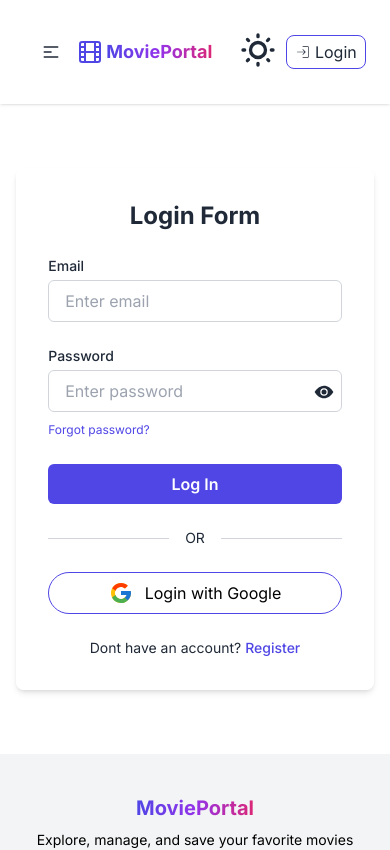
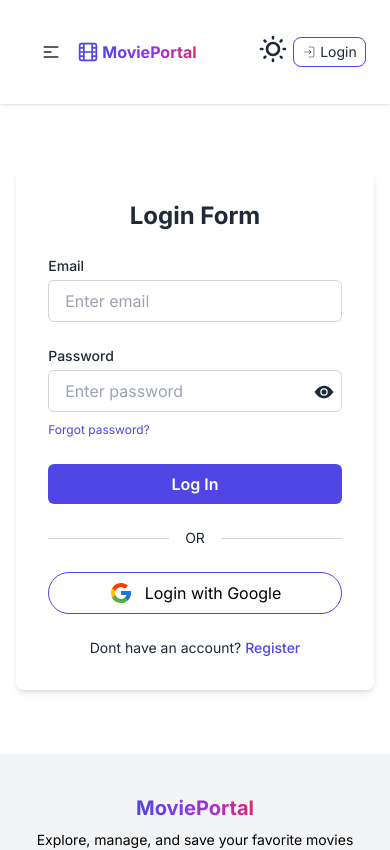
Before and after one commit to MukitHossen7/B10A10-Movie-Protal, a React (Vite) app: page /login in a window 390 px wide. Shown: the top 850 px of the page. Built offline with nearby package versions, Linux system fonts and the light colour scheme; no server answers.

Commit message:
navbar some problem slove

```diff
--- a/src/components/Footer/Footer.jsx
+++ b/src/components/Footer/Footer.jsx
@@ -14,7 +14,6 @@ const Footer = () => {
                   MoviePortal
                 </span>
               </h2>
-
               <p className="text-sm mt-2">
                 Explore, manage, and save your favorite movies effortlessly. A
                 hub for movie lovers.
--- a/src/components/Navbar/Navbar.jsx
+++ b/src/components/Navbar/Navbar.jsx
@@ -73,8 +73,8 @@ const Navbar = () => {
             </ul>
           </div>
           <Link to="/" className="flex items-center space-x-1 lg:space-x-2">
-            <FiFilm className=" h-6 w-6 lg:h-8 lg:w-8 text-indigo-600" />
-            <span className="text-lg lg:text-2xl font-bold bg-clip-text text-transparent bg-gradient-to-r from-indigo-600 via-purple-600 to-pink-600">
+            <FiFilm className=" h-5 w-5 lg:h-8 lg:w-8 text-indigo-600" />
+            <span className="text-base lg:text-2xl font-bold bg-clip-text text-transparent bg-gradient-to-r from-indigo-600 via-purple-600 to-pink-600">
               MoviePortal
             </span>
           </Link>
@@ -92,10 +92,11 @@ const Navbar = () => {
             )}
           </ul>
         </div>
-        <div className="navbar-end gap-2">
-          <div className="text-xs">
+        <div className="navbar-end gap-1 lg:gap-2 items-center">
+          <div className="">
             <ThemeControl />
           </div>
+          <div>
             {user ? (
               <div className="flex items-center gap-1 lg:gap-4">
                 <div className="tooltip" data-tip={`${user?.displayName}`}>
@@ -106,7 +107,7 @@ const Navbar = () => {
                 </div>
                 <button
                   onClick={handleLogOut}
-                className="py-1 px-2 lg:px-2 border border-indigo-600 rounded-lg text-base lg:text-lg flex items-center gap-1"
+                  className="py-1 px-2 lg:px-2 border border-indigo-600 rounded-lg text-sm lg:text-lg flex items-center gap-1"
                 >
                   <CiLogout />
                   Logout
@@ -116,7 +117,7 @@ const Navbar = () => {
               <div className="flex items-center gap-1 lg:gap-4">
                 <Link
                   to="/login"
-                className="py-1 px-2 lg:px-2 border border-indigo-600 rounded-lg text-base lg:text-lg flex items-center gap-1"
+                  className="py-1 px-2 lg:px-2 border border-indigo-600 rounded-lg text-sm lg:text-lg flex items-center gap-1"
                 >
                   <CiLogin />
                   Login
@@ -124,7 +125,7 @@ const Navbar = () => {
                 <div className="hidden lg:block">
                   <Link
                     to="/register"
-                  className="py-1 px-2 lg:px-2 border border-indigo-600 rounded-lg text-base lg:text-lg flex items-center gap-1 "
+                    className="py-1 px-2 lg:px-2 border border-indigo-600 rounded-lg text-sm lg:text-lg flex items-center gap-1 "
                   >
                     <BiUserPlus />
                     Register
@@ -135,6 +136,7 @@ const Navbar = () => {
           </div>
         </div>
       </div>
+    </div>
   );
 };
 
--- a/src/components/ThemeControl/ThemeControl.jsx
+++ b/src/components/ThemeControl/ThemeControl.jsx
@@ -4,15 +4,15 @@ import { ThemeContext } from "../../Provider/ThemeProvider";
 const ThemeControl = () => {
   const { toggle } = useContext(ThemeContext);
   return (
-    <div>
-      <label className="swap swap-rotate">
+    <div className="">
+      <label className="swap swap-rotate w-8 lg:w-10">
         {/* this hidden checkbox controls the state */}
         <input type="checkbox" className="theme-controller" value="synthwave" />
 
         {/* sun icon */}
         <svg
           onClick={() => toggle()}
-          className="swap-off h-10 w-10 fill-current"
+          className="swap-off h-8 w-8 fill-current"
           xmlns="http://www.w3.org/2000/svg"
           viewBox="0 0 24 24"
         >
@@ -22,7 +22,7 @@ const ThemeControl = () => {
         {/* moon icon */}
         <svg
           onClick={() => toggle()}
-          className="swap-on h-10 w-10 fill-current"
+          className="swap-on h-8 w-8 fill-current"
           xmlns="http://www.w3.org/2000/svg"
           viewBox="0 0 24 24"
         >
```
Lines whose indentation alone changed are shown as unchanged.
